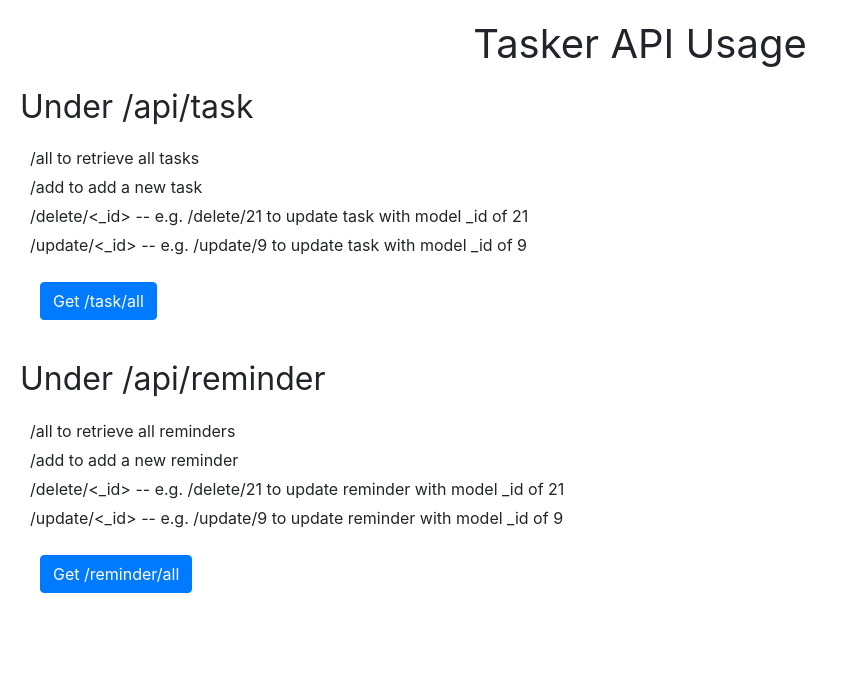
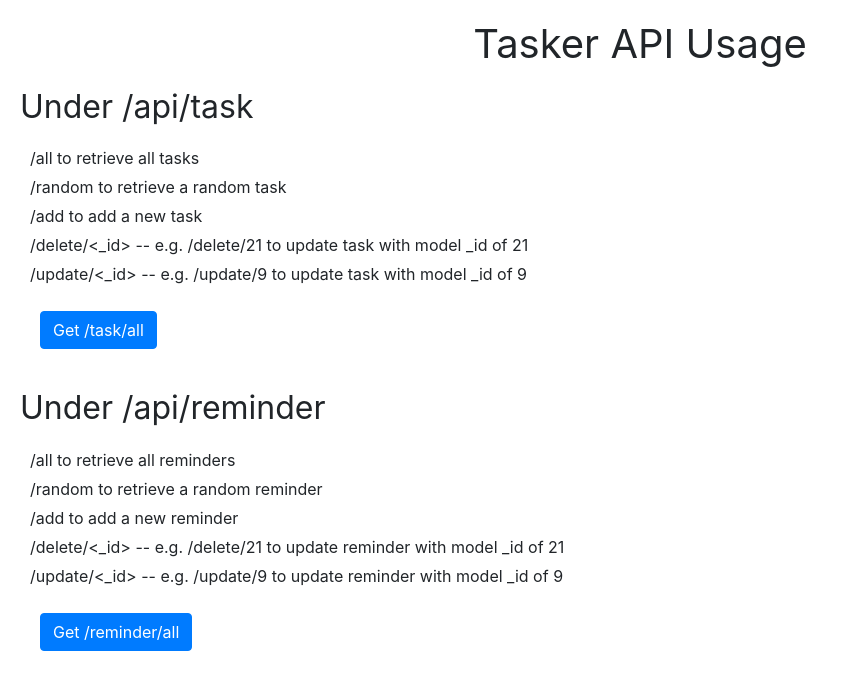
Before and after one commit to cshade/tasker-server, a website: page public/api-info.html in a window 1280 px wide. Shown: the whole page, without its empty margins (0-846 px from the left). Drawn offline with nearby package versions, Linux system fonts and the light colour scheme.

Commit message:
updated documentation for new /random route

```diff
--- a/public/api-info.html
+++ b/public/api-info.html
@@ -54,6 +54,7 @@
     <h2>Under /api/task</h2>
     <ul>
       <li>/all to retrieve all tasks</li>
+      <li>/random to retrieve a random task</li>
       <li>/add to add a new task</li>
       <li>
         /delete/&lt;_id&gt; -- e.g. /delete/21 to update task with model _id of
@@ -71,6 +72,7 @@
     <h2>Under /api/reminder</h2>
     <ul>
       <li>/all to retrieve all reminders</li>
+      <li>/random to retrieve a random reminder</li>
       <li>/add to add a new reminder</li>
       <li>
         /delete/&lt;_id&gt; -- e.g. /delete/21 to update reminder with model _id
```
Also changed, not shown: README.md.
